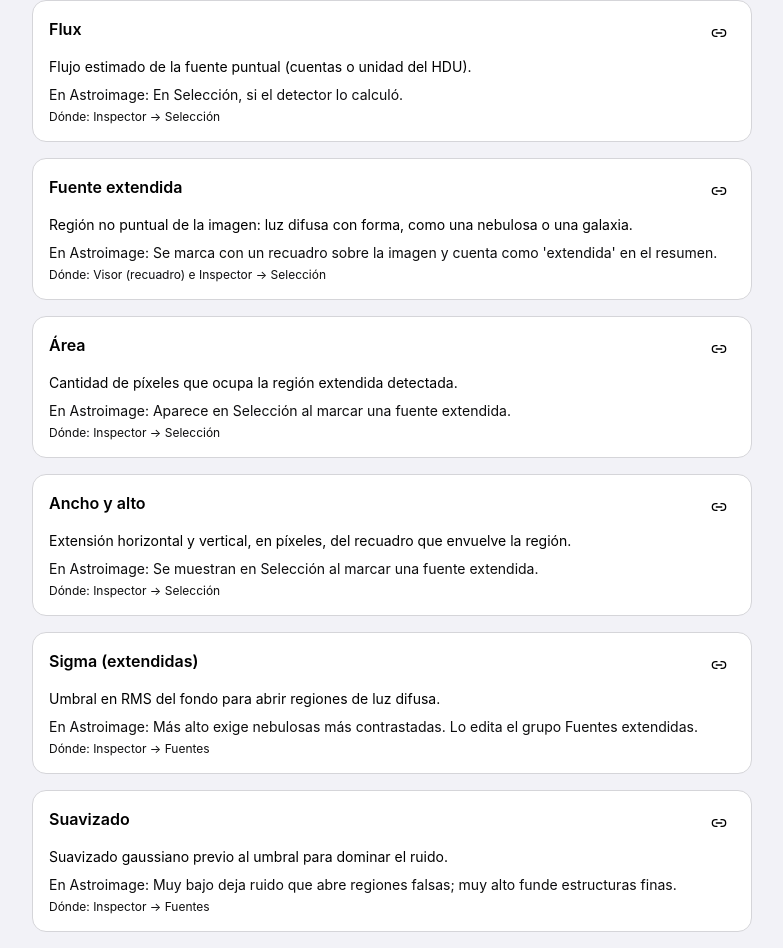
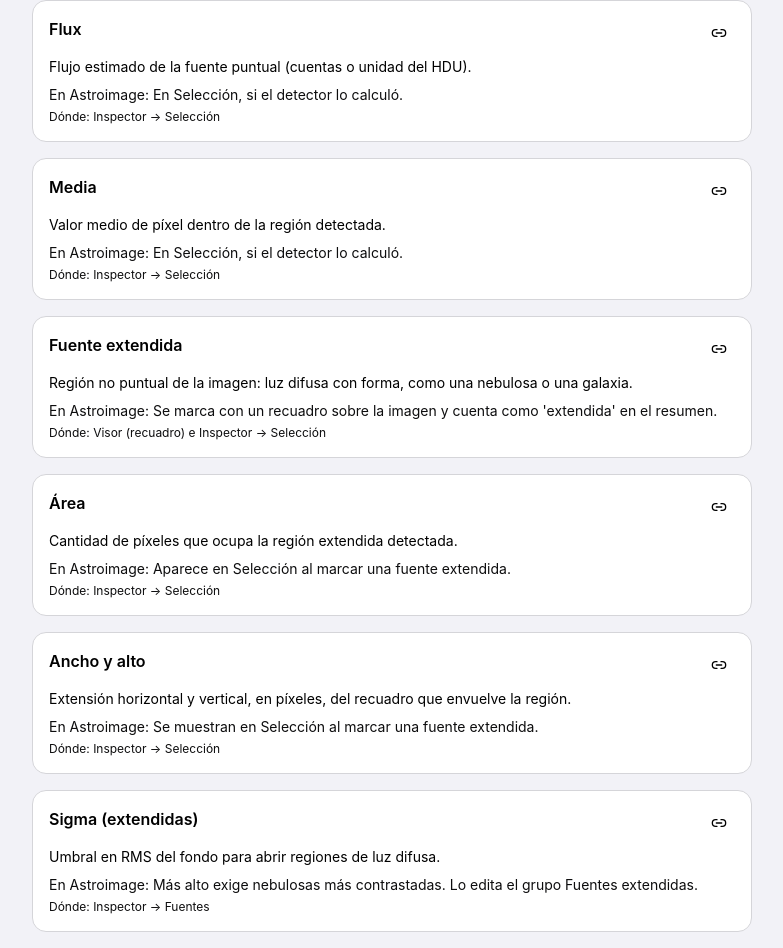
Before and after one commit to Aguero-Org/Astroimage, a React (Vite) app in the folder frontend/: page /glossary in a window 1280 px wide. Shown: the part 5638-6586 px from the top of the page, without its empty margins (248-1031 px from the left). Built offline with nearby package versions, Linux system fonts and the light colour scheme; no server answers.

Commit message:
fix: snr spread narrowing + glossary lockstep mean

```diff
--- a/frontend/src/features/glossary/entries.ts
+++ b/frontend/src/features/glossary/entries.ts
@@ -301,6 +301,14 @@
     where: "Inspector → Selección",
   },
   {
+    id: "mean",
+    name: "Media",
+    group: "fuentes",
+    what: "Valor medio de píxel dentro de la región detectada.",
+    inApp: "En Selección, si el detector lo calculó.",
+    where: "Inspector → Selección",
+  },
+  {
     id: "fuente-extendida",
     name: "Fuente extendida",
     group: "fuentes",
--- a/frontend/src/features/images/components/source-selection.tsx
+++ b/frontend/src/features/images/components/source-selection.tsx
@@ -41,6 +41,8 @@
       help: "Orden de relevancia entre las fuentes detectadas (1 es la más relevante).",
       glossaryId: "rank",
     },
+    ...("snr" in source
+      ? [
           {
             id: "sel-snr",
             label: "SNR",
@@ -48,6 +50,8 @@
             help: "Relación señal/ruido del pico.",
             glossaryId: "snr",
           },
+        ]
+      : []),
     {
       id: "sel-score",
       label: "Score",
@@ -174,6 +178,7 @@
       label: "Media",
       value: mean,
       help: "Valor medio de píxel dentro de la región.",
+      glossaryId: "mean",
     });
   }
   if (flux) {
```
Lines whose indentation alone changed are shown as unchanged.
